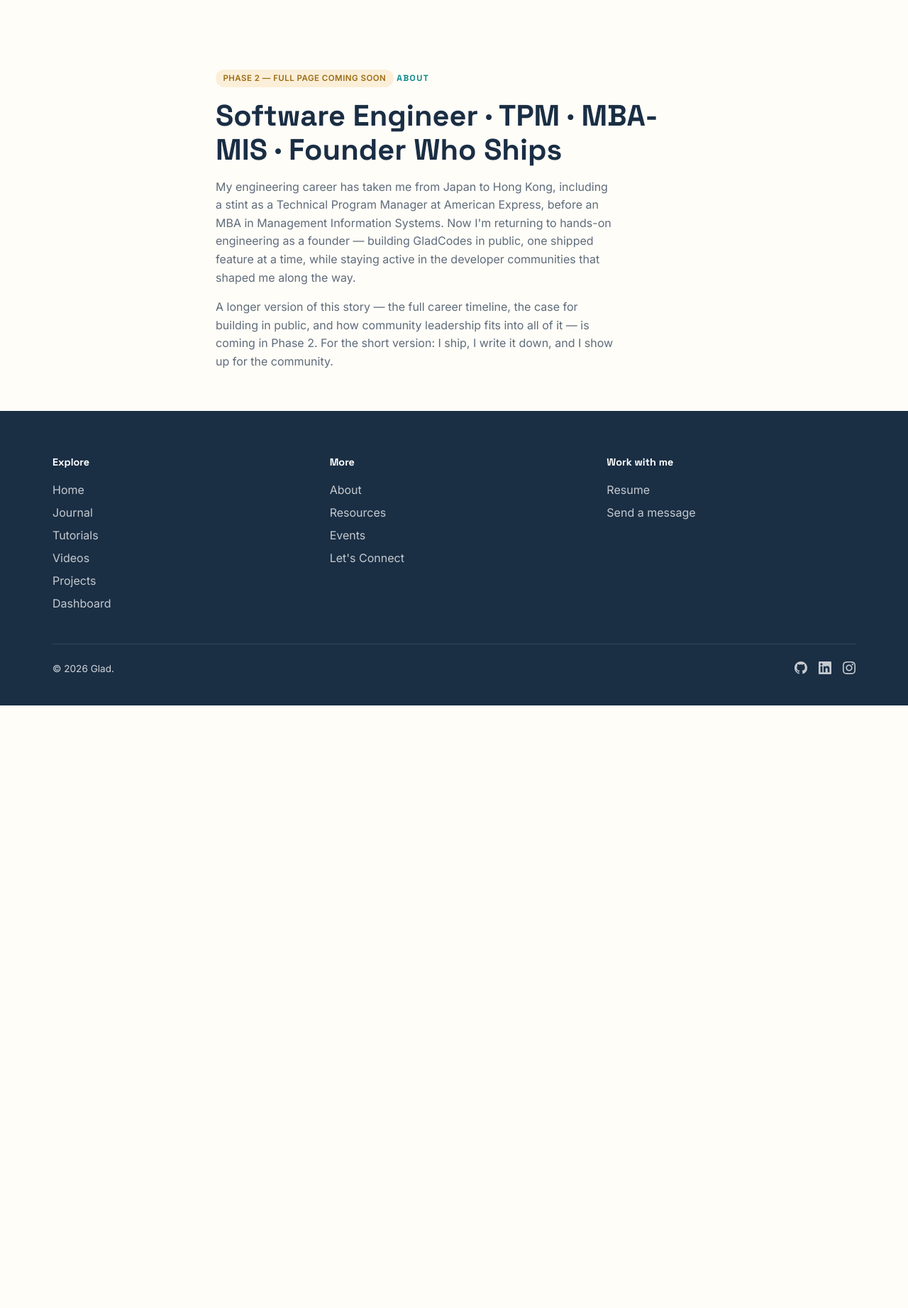
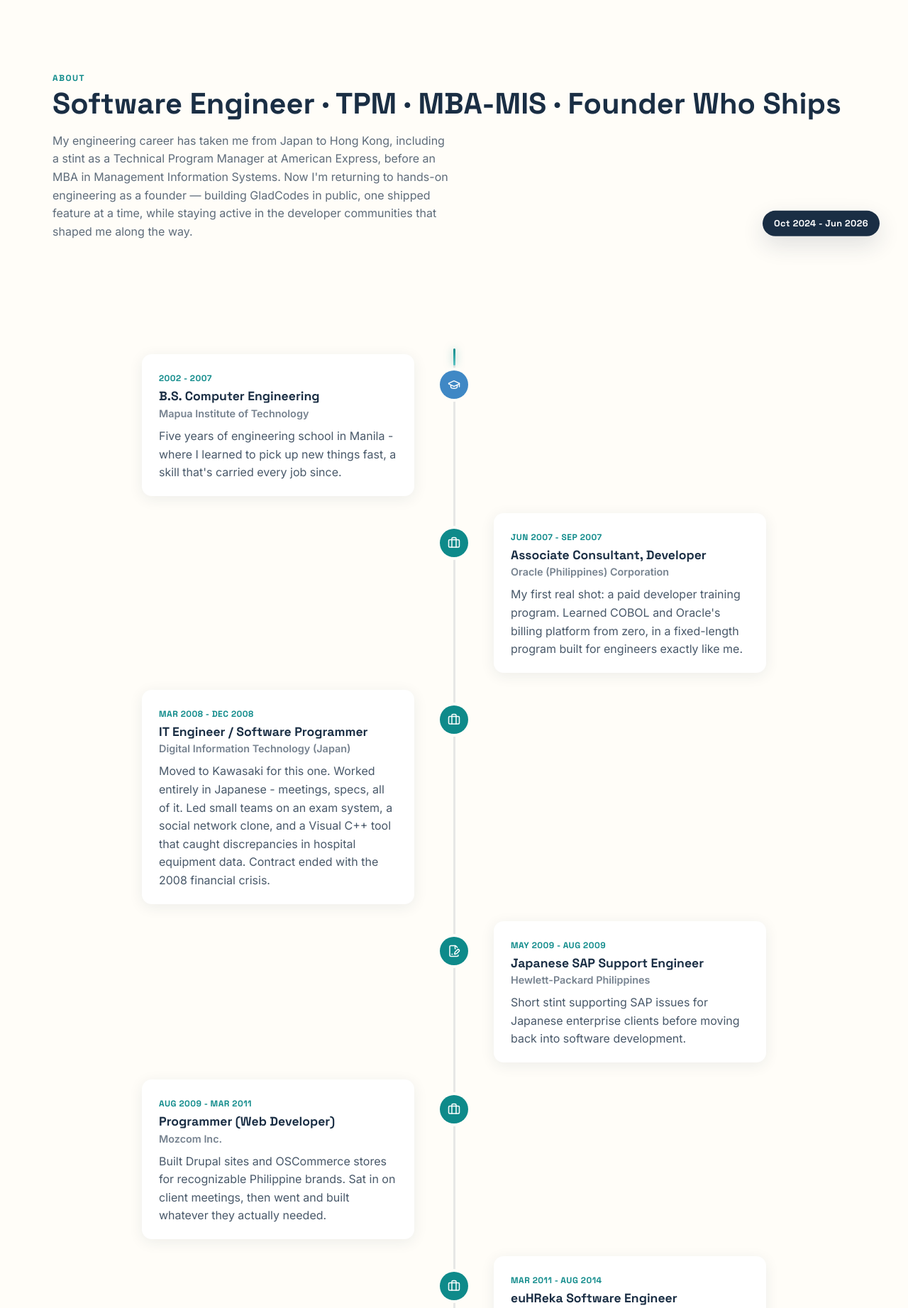
Before and after one commit to blueazulbughaw/gladcodes, a Flask app: page /about in a window 1280 px wide. Shown: the part 85-1928 px from the top of the page at 71% size. Before the commit the page ends 1079 px from the top, so only its background shows below. Run offline with Flask 3, Linux system fonts and the light colour scheme; data comes from the database, SQL or seed files in the repository; both versions use the stored data as it was after the commit; some libraries are stand-ins or nearby versions.

Commit message:
Move the career timeline and skills story from /resume to /about
/resume goes back to being the simple utility page it always was —
tagline, Download PDF, Book a call, Send a message — no timeline, no
skills, no GSAP. /about (previously a Phase 2 "coming soon" stub, and
its own placeholder copy explicitly promised the full career timeline
would land here) now has the interactive scroll story and the skills
grid instead, keeping the GSAP animations from the last pass.

Also fixed two timeline entries that leaked honest-but-private framing
instead of the resume-safe version: Oracle no longer says she "didn't
last past the final review" (that's explicitly flagged as private
context, not resume language, in the source notes), and AmEx no longer
frames the COVID-era departure as "wasn't going back" — both now match
the calmer, factual framing the notes actually sanction for public use.

Co-Authored-By: Claude Sonnet 5 <noreply@anthropic.com>

```diff
--- a/blueprints/public/routes.py
+++ b/blueprints/public/routes.py
@@ -228,16 +228,7 @@ def lets_connect():
 @public_bp.route("/resume")
 def resume():
     meta = query_one("SELECT * FROM resume_meta WHERE id = 1")
-    timeline = query("SELECT * FROM resume_timeline ORDER BY sort_order")
-
-    skill_rows = query("SELECT * FROM skills ORDER BY sort_order")
-    skills_by_category = OrderedDict()
-    for row in skill_rows:
-        skills_by_category.setdefault(row["category"], []).append(row["skill_name"])
-
-    return render_template(
-        "resume.html", meta=meta, timeline=timeline, skills_by_category=skills_by_category
-    )
+    return render_template("resume.html", meta=meta)
 
 
 @public_bp.route("/contact", methods=["GET", "POST"])
@@ -335,7 +326,14 @@ def videos_index():
 
 @public_bp.route("/about")
 def about():
-    return render_template("about.html")
+    timeline = query("SELECT * FROM resume_timeline ORDER BY sort_order")
+
+    skill_rows = query("SELECT * FROM skills ORDER BY sort_order")
+    skills_by_category = OrderedDict()
+    for row in skill_rows:
+        skills_by_category.setdefault(row["category"], []).append(row["skill_name"])
+
+    return render_template("about.html", timeline=timeline, skills_by_category=skills_by_category)
 
 
 @public_bp.route("/resources")
--- a/static/css/pages.css
+++ b/static/css/pages.css
@@ -390,9 +390,3 @@
   border-radius: var(--radius-pill);
   background: rgba(var(--navy-rgb), 0.06);
 }
-
-/* Placeholder pages (about/resources) -------------------------------------- */
-.placeholder-hero {
-  max-width: 720px;
-}
-.placeholder-hero .badge--experimental { margin-bottom: var(--space-sm); }
--- a/templates/public/about.html
+++ b/templates/public/about.html
@@ -1,19 +1,21 @@
 {% extends "base_public.html" %}
 
 {% block title %}About — GladCodes{% endblock %}
-{% block description %}Software engineer, TPM, MBA-MIS, and founder — an engineering career across Japan and Hong Kong, American Express, and back to building.{% endblock %}
+{% block description %}Software engineer, TPM, MBA-MIS, and founder — an interactive scrolling career timeline across Japan, Hong Kong, American Express, and back to building.{% endblock %}
 
 {% block extra_css %}
 <link rel="stylesheet" href="{{ url_for('static', filename='css/pages.css') }}">
 {% endblock %}
 
 {% block content %}
+<div class="scroll-progress" id="scrollProgress"></div>
+<div class="career-timeline-indicator" id="careerIndicator"><span></span></div>
+
 <section class="page-hero">
-  <div class="container placeholder-hero">
-    <span class="badge badge--experimental">Phase 2 — full page coming soon</span>
-    <span class="eyebrow">About</span>
-    <h1>Software Engineer &middot; TPM &middot; MBA-MIS &middot; Founder Who Ships</h1>
-    <p>
+  <div class="container">
+    <span class="eyebrow hero-fade">About</span>
+    <h1 class="hero-fade">Software Engineer &middot; TPM &middot; MBA-MIS &middot; Founder Who Ships</h1>
+    <p class="hero-fade">
       My engineering career has taken me from Japan to Hong Kong, including a
       stint as a Technical Program Manager at American Express, before an MBA
       in Management Information Systems. Now I'm returning to hands-on
@@ -21,12 +23,70 @@
       feature at a time, while staying active in the developer communities
       that shaped me along the way.
     </p>
-    <p>
-      A longer version of this story — the full career timeline, the case for
-      building in public, and how community leadership fits into all of it —
-      is coming in Phase 2. For the short version: I ship, I write it down,
-      and I show up for the community.
-    </p>
+  </div>
+</section>
+
+<section class="section">
+  <div class="container">
+    {% set type_icons = {'education': 'graduation-cap', 'full_time': 'briefcase', 'contract': 'file-signature', 'side_venture': 'rocket', 'gap': 'map-pin'} %}
+    <div class="career-timeline" id="careerTimeline">
+      <div class="career-timeline-track"></div>
+      <div class="career-timeline-progress" id="careerTimelineProgress"></div>
+      {% for entry in timeline %}
+      <div class="career-timeline-item career-timeline-item--{{ entry.entry_type }}" data-period="{{ entry.period_label }}">
+        <div class="career-timeline-dot"><i data-lucide="{{ type_icons.get(entry.entry_type, 'circle') }}" width="18" height="18"></i></div>
+        <div class="card career-timeline-card">
+          <span class="career-timeline-period">{{ entry.period_label }}</span>
+          <h3>{{ entry.title }}</h3>
+          <p class="career-timeline-company">{{ entry.company }}</p>
+          {% if entry.summary %}<p>{{ entry.summary }}</p>{% endif %}
+        </div>
+      </div>
+      {% endfor %}
+    </div>
+  </div>
+</section>
+
+<section class="section section--sand">
+  <div class="container">
+    <div class="section-header reveal">
+      <span class="eyebrow">Along the way</span>
+      <h2>Skills</h2>
+      <p>Picked up across 15+ years, one platform, one client, one language at a time.</p>
+    </div>
+    {% set category_icons = {'Front-end': 'layout', 'Back-end / languages': 'server', 'CMS / e-commerce': 'shopping-cart', 'CRM / automation': 'zap', 'Enterprise / delivery tools': 'clipboard-list', 'Version control': 'git-branch', 'Practices': 'target', 'Languages': 'globe'} %}
+    <div class="skills-matrix">
+      {% for category, skill_names in skills_by_category.items() %}
+      <div class="card skills-group" data-skills-group>
+        <h4><i data-lucide="{{ category_icons.get(category, 'star') }}" width="16" height="16"></i> {{ category }}</h4>
+        <div class="skills-tags">
+          {% for name in skill_names %}<span>{{ name }}</span>{% endfor %}
+        </div>
+      </div>
+      {% endfor %}
+    </div>
+  </div>
+</section>
+
+<section class="section">
+  <div class="container">
+    <div class="section-header reveal">
+      <span class="eyebrow">Work with me</span>
+      <h2>Let's talk</h2>
+      <p>Want the one-page version, or want to talk about working together?</p>
+    </div>
+    <div class="hero-actions reveal">
+      <a class="btn btn-primary" href="{{ url_for('public.resume') }}">
+        <i data-lucide="file-text" width="18" height="18"></i> See the resume
+      </a>
+      <a class="btn btn-secondary" href="{{ url_for('public.contact') }}">Send a message</a>
+    </div>
   </div>
 </section>
 {% endblock %}
+
+{% block extra_scripts %}
+<script src="https://cdnjs.cloudflare.com/ajax/libs/gsap/3.12.5/gsap.min.js" defer></script>
+<script src="https://cdnjs.cloudflare.com/ajax/libs/gsap/3.12.5/ScrollTrigger.min.js" defer></script>
+<script src="{{ url_for('static', filename='js/resume-timeline.js') }}" defer></script>
+{% endblock %}
```
Also changed, not shown: database/schema.sql (+6 -6 lines), templates/public/resume.html (+19 -67 lines).
